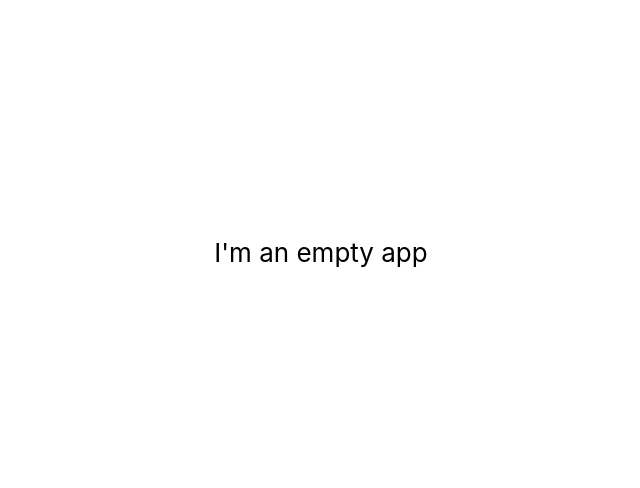
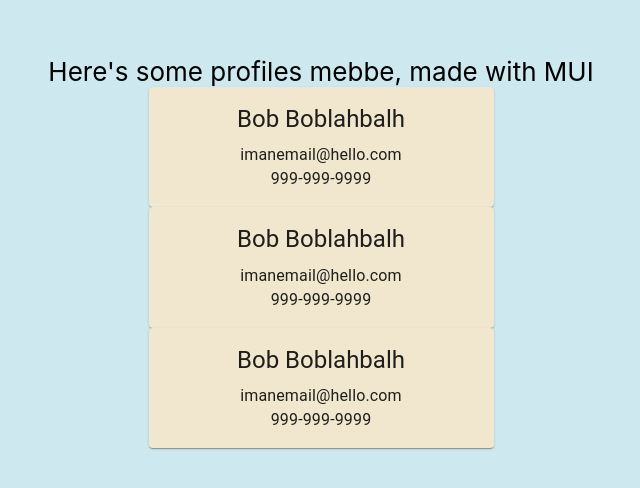
Before and after one commit to mleah/employee-directory, a React (Create React App) app: page / in a window 1280 px wide. Shown: the part 148-636 px from the top of the page, without its empty margins (319-959 px from the left). Built offline with nearby package versions, Linux system fonts and the light colour scheme.

Commit message:
feat: add static, basic profile list

```diff
--- a/src/App.tsx
+++ b/src/App.tsx
@@ -1,11 +1,13 @@
 import React from 'react';
 import './App.css';
+import ProfileList from "./features/profileList";
 
 function App() {
   return (
     <div className="App">
       <header className="App-header">
-        I'm an empty app
+          Here's some profiles mebbe, made with MUI
+          <ProfileList/>
       </header>
     </div>
   );
--- /dev/null
+++ b/src/features/profileCard.tsx
@@ -0,0 +1,25 @@
+import React from "react";
+import {Card, CardActionArea, CardContent, Typography} from "@mui/material";
+
+function ProfileCard() {
+
+    return (
+        <Card className="profile" sx={{ width: 345, backgroundColor: "#f0e7ce" }}>
+            <CardActionArea onClick={() => console.log("HI")}>
+                <CardContent>
+                    <Typography gutterBottom variant="h5" component="div">
+                        Bob Boblahbalh
+                    </Typography>
+                    <Typography variant="body1" component="div">
+                        imanemail@hello.com
+                    </Typography>
+                    <Typography variant="body1" component="div">
+                        999-999-9999
+                    </Typography>
+                </CardContent>
+            </CardActionArea>
+        </Card>
+    );
+}
+
+export default ProfileCard;
--- /dev/null
+++ b/src/features/profileList.tsx
@@ -0,0 +1,15 @@
+import React from "react";
+import ProfileCard from "./profileCard";
+
+function ProfileList() {
+
+    return (
+        <div>
+            <ProfileCard/>
+            <ProfileCard/>
+            <ProfileCard/>
+        </div>
+    );
+}
+
+export default ProfileList;
--- a/src/index.css
+++ b/src/index.css
@@ -5,6 +5,7 @@ body {
     sans-serif;
   -webkit-font-smoothing: antialiased;
   -moz-osx-font-smoothing: grayscale;
+  background-color: #cee8f0;
 }
 
 code {
```
